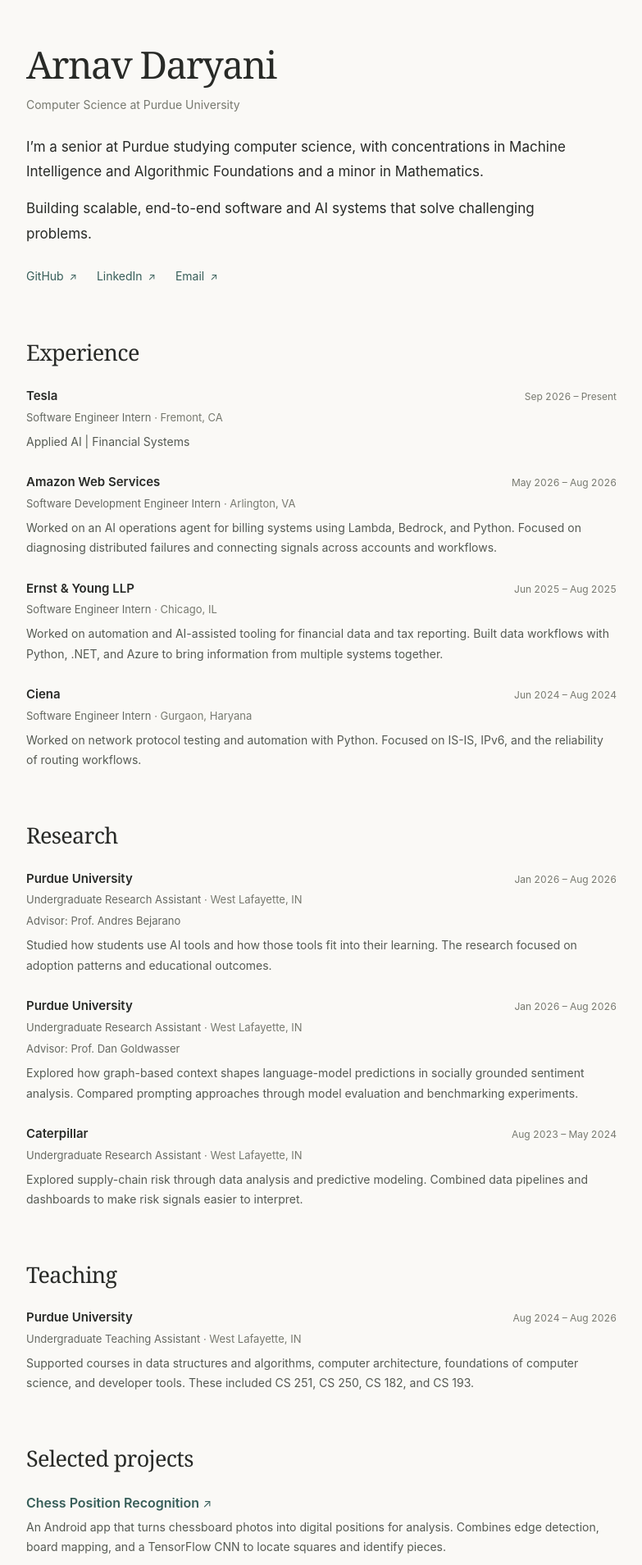
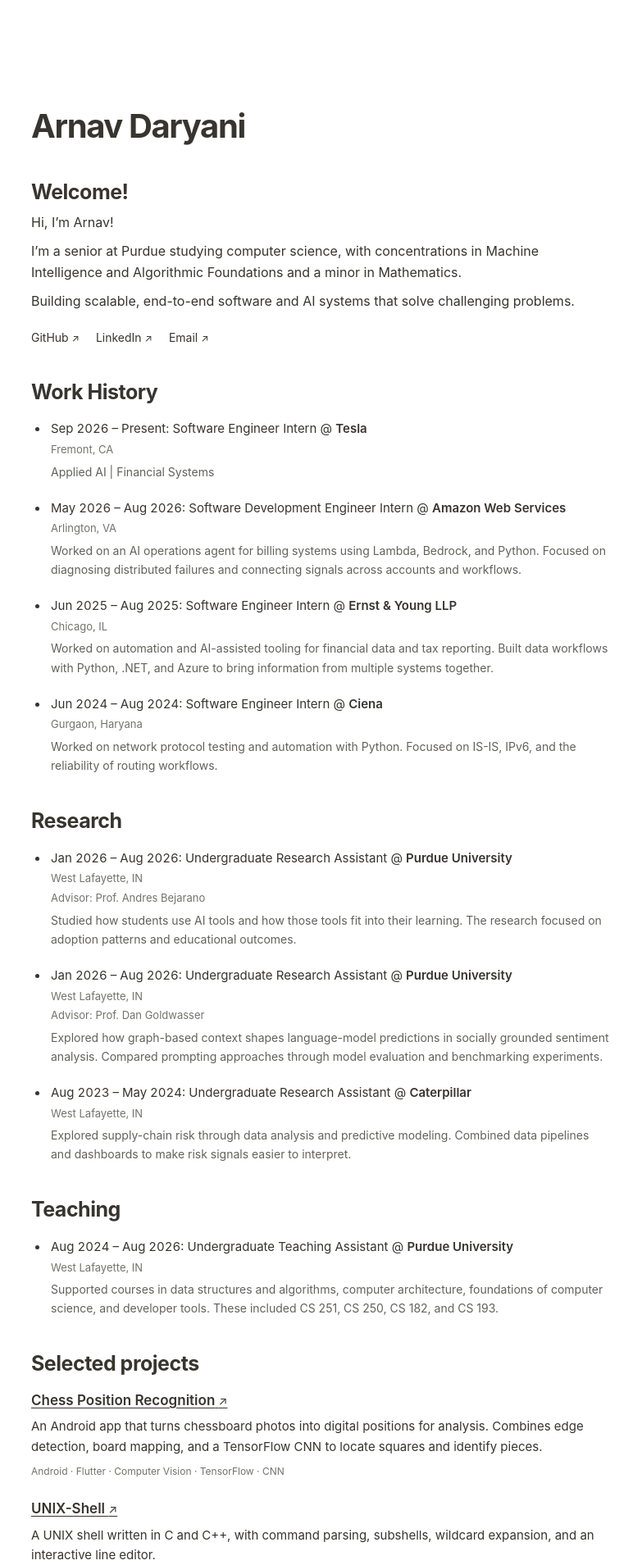
Before and after one commit to arnavdaryani/Personal-Website, a React (Vite) app: page / in a window 1280 px wide. Shown: the top 1909 px of the page at 82% size, without its empty margins (248-1031 px from the left). Built offline with nearby package versions, Linux system fonts and the light colour scheme.

Commit message:
Adopt a simple document-style portfolio layout

```diff
--- a/src/components/AboutSection.jsx
+++ b/src/components/AboutSection.jsx
@@ -1,8 +1,9 @@
 export const AboutSection = () => (
   <section id="about" className="intro page-width" aria-labelledby="intro-title">
     <h1 id="intro-title">Arnav Daryani</h1>
-    <p className="intro-note">Computer Science at Purdue University</p>
+    <h2 className="welcome-title">Welcome!</h2>
     <div className="intro-copy">
+      <p>Hi, I’m Arnav!</p>
       <p>I’m a senior at Purdue studying computer science, with concentrations in Machine Intelligence and Algorithmic Foundations and a minor in Mathematics.</p>
       <p>Building scalable, end-to-end software and AI systems that solve challenging problems.</p>
     </div>
--- a/src/components/ExperienceSection.jsx
+++ b/src/components/ExperienceSection.jsx
@@ -60,7 +60,7 @@ const experiences = [
 ];
 
 const groups = [
-  { id: "experience", title: "Experience", entries: experiences.filter(exp => ["tesla", 0, 3, 6].includes(exp.id)) },
+  { id: "experience", title: "Work History", entries: experiences.filter(exp => ["tesla", 0, 3, 6].includes(exp.id)) },
   { id: "research", title: "Research", entries: experiences.filter(exp => [1, 2, 7].includes(exp.id)) },
   { id: "teaching", title: "Teaching", entries: experiences.filter(exp => exp.id === 4) },
 ];
@@ -70,7 +70,7 @@ export const ExperienceSection = () => (
   <>{groups.map(group => (
     <section key={group.id} id={group.id} className="content-section page-width" aria-labelledby={`${group.id}-title`}>
       <h2 id={`${group.id}-title`}>{group.title}</h2>
-      <div className="experience-list">{group.entries.map(exp => <ExperienceRow key={exp.id} exp={exp} />)}</div>
+      <ul className="experience-list">{group.entries.map(exp => <ExperienceRow key={exp.id} exp={exp} />)}</ul>
     </section>
   ))}</>
 );
@@ -78,13 +78,11 @@ export const ExperienceSection = () => (
 const ExperienceRow = ({ exp }) => {
   const [company, location] = exp.company.split(" | ");
   return (
-    <article className="experience-row">
-      <div>
-        <div className="role-heading"><h3>{company}</h3><span className="experience-date">{shortPeriod(exp.period)}</span></div>
-        <p className="role-title">{exp.title}<span className="location"><span className="location-separator"> · </span>{location}</span></p>
-        {exp.subtitle && <p className="advisor">{exp.subtitle}</p>}
-        <p className="role-overview">{exp.description}</p>
-      </div>
-    </article>
+    <li className="experience-row">
+      <p className="role-heading"><span className="experience-date">{shortPeriod(exp.period)}:</span>{" "}{exp.title} @ <strong>{company}</strong></p>
+      <p className="role-location">{location}</p>
+      {exp.subtitle && <p className="advisor">{exp.subtitle}</p>}
+      <p className="role-overview">{exp.description}</p>
+    </li>
   );
 };
--- a/src/index.css
+++ b/src/index.css
@@ -1,80 +1,62 @@
 @import "tailwindcss" source("./");
-
 @theme {
-  --color-background: #faf9f6;
-  --color-foreground: #282a27;
-  --color-card: #faf9f6;
-  --color-primary: #375e59;
+  --color-background: #ffffff;
+  --color-foreground: #37352f;
+  --color-card: #ffffff;
+  --color-primary: #37352f;
   --color-primary-foreground: #ffffff;
-  --color-border: #e3e2db;
-  --color-muted: #efeee8;
-  --color-muted-foreground: #666962;
-  --color-secondary: #efeee8;
-  --color-secondary-foreground: #282a27;
+  --color-border: #e9e9e7;
+  --color-muted: #f5f5f3;
+  --color-muted-foreground: #73726c;
+  --color-secondary: #f5f5f3;
+  --color-secondary-foreground: #37352f;
 }
-:root { color-scheme: light; font-family: -apple-system, BlinkMacSystemFont, "Segoe UI", sans-serif; font-synthesis: none; background: #faf9f6; color: #282a27; }
+:root { color-scheme: light; font-family: -apple-system, BlinkMacSystemFont, "Segoe UI", Helvetica, Arial, sans-serif; font-synthesis: none; background: #fff; color: #37352f; }
 * { box-sizing: border-box; }
 html { scroll-behavior: smooth; scroll-padding-top: 32px; }
 body { margin: 0; -webkit-font-smoothing: antialiased; }
-a { color: inherit; text-decoration-thickness: 1px; text-underline-offset: 4px; }
+a { color: inherit; text-decoration-thickness: 1px; text-underline-offset: 3px; text-decoration-color: #b7b6b2; }
+a:hover { text-decoration-color: #37352f; }
 button, input, textarea { font: inherit; }
-::selection { background: #dce8df; color: #172e26; }
-:focus-visible { outline: 2px solid #375e59; outline-offset: 5px; border-radius: 2px; }
-.page-width { width: min(720px, calc(100% - 48px)); margin-inline: auto; }
-.site-header { padding-top: 36px; }
-.navigation { display: flex; gap: 26px; padding-bottom: 22px; border-bottom: 1px solid #e3e2db; }
-.navigation a { font-size: 13px; color: #666962; text-decoration: none; padding: 5px 0; }
-.navigation a:hover { color: #282a27; text-decoration: underline; }
-.intro { padding-top: 52px; padding-bottom: 4px; }
-h1, h2 { font-family: Georgia, "Times New Roman", serif; font-weight: 400; }
-h1 { font-size: clamp(36px, 5vw, 46px); line-height: 1.15; letter-spacing: -.035em; margin: 0 0 12px; }
-.intro-note { color: #77796f; font-size: 14px; margin: 0; }
-.intro-copy { margin-top: 26px; max-width: 670px; font-size: 17px; line-height: 1.8; }
-.intro-copy p { margin: 0 0 14px; }
-.intro-links { display: flex; flex-wrap: wrap; gap: 24px; margin-top: 26px; }
-.intro-links a { font-size: 14px; color: #375e59; text-decoration: none; }
-.intro-links a:hover { text-decoration: underline; }
-.intro-links span { display: inline-block; font-size: 12px; margin-left: 3px; transition: transform .15s ease; }
-.intro-links a:hover span { transform: translate(2px,-2px); }
-.content-section { padding-top: 62px; }
-h2 { font-size: 27px; line-height: 1.25; letter-spacing: -.025em; margin: 0 0 25px; }
-.experience-list { display: grid; gap: 26px; }
-.experience-row { display: block; }
-.role-heading { display: flex; align-items: baseline; justify-content: space-between; gap: 8px 16px; flex-wrap: wrap; }
-.role-heading h3 { margin: 0; font-size: 15px; font-weight: 600; line-height: 1.5; }
-.experience-date { color: #77796f; font-size: 12px; line-height: 1.6; font-variant-numeric: tabular-nums; }
-.role-title { font-size: 13px; color: #666962; margin: 3px 0 0; line-height: 1.7; }
-.location { color: #77796f; }
-.advisor { margin: 4px 0 0; color: #666962; font-size: 13px; line-height: 1.7; }
-.role-overview { margin: 7px 0 0; font-size: 14px; line-height: 1.75; color: #555a53; }
-.project-list { display: grid; gap: 26px; }
-.project-entry { padding: 0; }
-.project-title { margin: 0; font-size: 16px; font-weight: 600; line-height: 1.5; }
-.project-title a { color: #375e59; text-decoration: none; }
-.project-title a:hover { text-decoration: underline; }
-.project-title span { display: inline-block; font-size: 14px; font-weight: 400; transition: transform .15s ease; }
-.project-title a:hover span { transform: translate(2px,-2px); }
-.project-entry p { font-size: 14px; line-height: 1.75; color: #555a53; margin: 6px 0 8px; }
-.project-tags { font-size: 11px; color: #77796f; line-height: 1.7; }
+::selection { background: #dceaf5; }
+:focus-visible { outline: 2px solid #547da1; outline-offset: 4px; }
+.page-width { width: min(708px, calc(100% - 64px)); margin-inline: auto; }
+.intro { padding-top: 130px; }
+h1 { font-size: 40px; font-weight: 700; line-height: 1.2; letter-spacing: -.035em; margin: 0 0 40px; }
+h2 { font-size: 25px; font-weight: 650; line-height: 1.3; letter-spacing: -.02em; margin: 0 0 16px; }
+.welcome-title { margin-bottom: 8px; }
+.intro-copy { font-size: 16px; line-height: 1.6; }
+.intro-copy p { margin: 0 0 10px; }
+.intro-links { display: flex; flex-wrap: wrap; gap: 20px; margin-top: 20px; }
+.intro-links a { font-size: 14px; }
+.intro-links span { font-size: 12px; }
+.content-section { padding-top: 40px; }
+.experience-list { margin: 0; padding-left: 22px; list-style: disc; }
+.experience-row { padding-left: 2px; margin: 0 0 20px; }
+.experience-row:last-child { margin-bottom: 0; }
+.role-heading { margin: 0; font-size: 15px; line-height: 1.65; }
+.role-heading strong { font-weight: 600; }
+.experience-date { color: #37352f; font-variant-numeric: tabular-nums; }
+.role-location { color: #73726c; font-size: 13px; margin: 3px 0 0; }
+.advisor { color: #73726c; font-size: 13px; line-height: 1.6; margin: 3px 0 0; }
+.role-overview { font-size: 14px; line-height: 1.65; color: #62615c; margin: 5px 0 0; }
+.project-list { display: grid; gap: 24px; }
+.project-title { margin: 0; font-size: 17px; line-height: 1.5; font-weight: 600; }
+.project-title a { text-decoration: underline; }
+.project-title span { font-size: 14px; font-weight: 400; }
+.project-entry p { font-size: 15px; line-height: 1.65; margin: 7px 0; }
+.project-tags { color: #73726c; font-size: 12px; line-height: 1.6; }
 #projects { padding-bottom: 90px; }
-.skip-link { position: absolute; top: -80px; left: 16px; z-index: 100; padding: 12px; background: #faf9f6; }
+.skip-link { position: absolute; top: -80px; left: 16px; z-index: 100; padding: 12px; background: #fff; }
 .skip-link:focus { top: 8px; }
 @media (max-width: 600px) {
   .page-width { width: calc(100% - 40px); }
-  .site-header { padding-top: 22px; }
-  .navigation { gap: 21px; padding-bottom: 16px; }
-  .navigation a { font-size: 12px; }
-  .intro { padding-top: 36px; }
-  .intro-copy { font-size: 16px; line-height: 1.8; }
-  .content-section { padding-top: 45px; }
-  h2 { font-size: 25px; margin-bottom: 22px; }
-  .role-heading { display: block; }
-  .experience-date { display: block; margin-top: 2px; }
-  .location { display: block; }
-  .location-separator { display: none; }
-  #projects { padding-bottom: 60px; }
+  .intro { padding-top: 56px; }
+  h1 { font-size: 34px; margin-bottom: 30px; }
+  h2 { font-size: 23px; }
+  .content-section { padding-top: 34px; }
+  .experience-list { padding-left: 19px; }
+  .experience-row { margin-bottom: 22px; }
+  #projects { padding-bottom: 56px; }
 }
-@media (prefers-reduced-motion: reduce) {
-  html { scroll-behavior: auto; }
-  *, *::before, *::after { transition: none !important; }
-}
+@media (prefers-reduced-motion: reduce) { html { scroll-behavior: auto; } }
```
Also changed, not shown: 3 other files (tests, documents, lock files or other folders).
